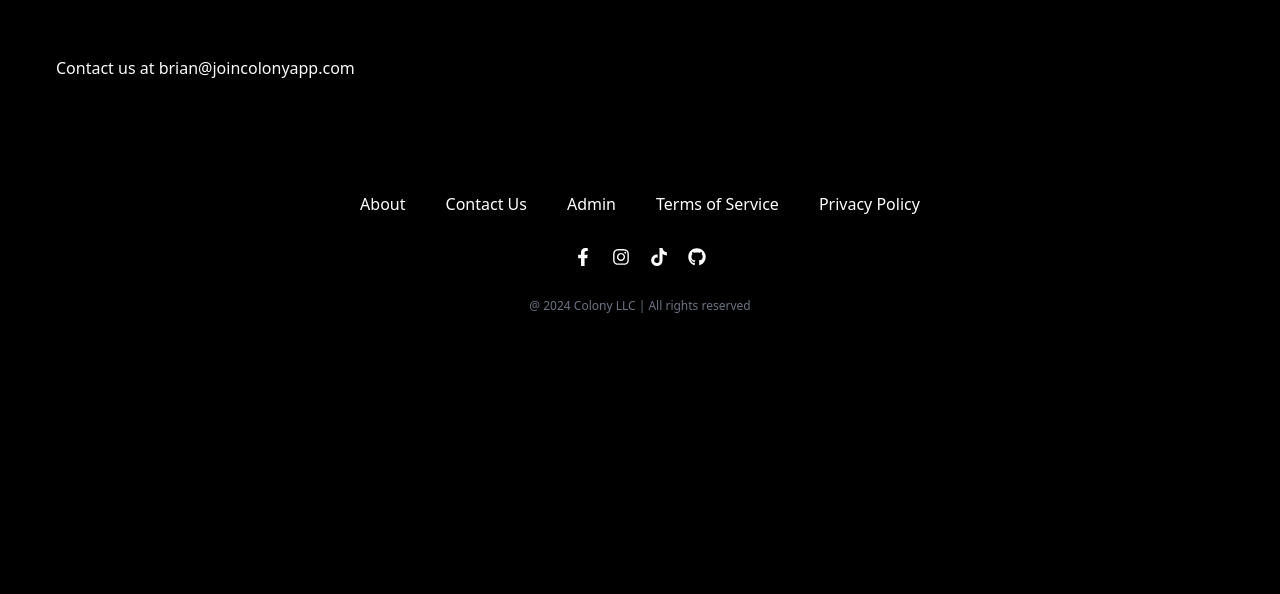
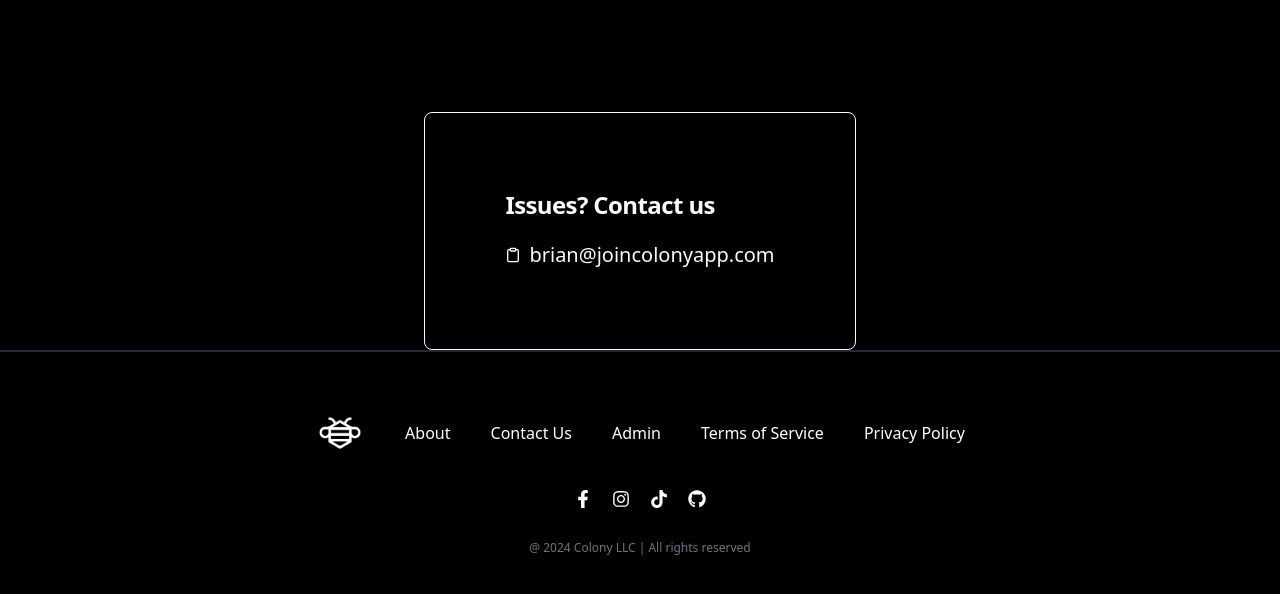
Before and after one commit to Ortbri/colony-web, a Next.js app: page /info/support in a window 1280 px wide. Shown: the top 594 px of the page. Built offline with nearby package versions, Linux system fonts and the light colour scheme.

Commit message:
chore:footer, card in contact, complete cards

```diff
--- a/app/info/privacy/page.tsx
+++ b/app/info/privacy/page.tsx
@@ -2,7 +2,7 @@ import React from 'react'
 
 export default function PrivacyPolicy() {
   return (
-    <div className='p-14'>
+    <div className='p-14 pt-24'>
       <h1>Privacy Policy for Colony App</h1>
       <p>Last updated: June 18, 2024</p>
 
--- a/app/info/support/page.tsx
+++ b/app/info/support/page.tsx
@@ -1,5 +1,39 @@
-import React from 'react'
+'use client'
+
+import React, { useState } from 'react'
+import { Card, CardContent, CardHeader, CardTitle } from '@/components/ui/card'
+import { FiCheck, FiClipboard } from 'react-icons/fi'
 
 export default function Support() {
-  return <div className='p-14'>Contact us at brian@joincolonyapp.com</div>
+  /* ---------------------------- copy to clipboard --------------------------- */
+  const [copied, setCopied] = useState(false)
+
+  const handleCopy = () => {
+    navigator.clipboard.writeText('brian@joincolonyapp.com')
+    setCopied(true)
+    setTimeout(() => setCopied(false), 2000) // Reset copied status after 2 seconds
+  }
+  /* --------------------------------- return --------------------------------- */
+  return (
+    <div className='flex items-center justify-center pt-28'>
+      <Card className='border-amber-50 bg-black p-14'>
+        <CardHeader>
+          <CardTitle>Issues? Contact us</CardTitle>
+        </CardHeader>
+        <CardContent>
+          <div className='flex items-center'>
+            <button onClick={handleCopy} className='mr-2'>
+              <FiClipboard className='text-white' />
+            </button>
+            <span className='text-xl'>brian@joincolonyapp.com</span>
+            {copied && (
+              <span className='ml-2'>
+                <FiCheck className='text-green-500' />
+              </span>
+            )}
+          </div>
+        </CardContent>
+      </Card>
+    </div>
+  )
 }
--- a/app/info/tos/page.tsx
+++ b/app/info/tos/page.tsx
@@ -2,7 +2,7 @@ import React from 'react'
 
 export default function TermsOfService() {
   return (
-    <div className='p-14'>
+    <div className='p-14 pt-14'>
       <h1>Terms of Service</h1>
       <p>Last updated: June 18, 2024</p>
 
--- a/components/pages/landing/features/colonyFeature.tsx
+++ b/components/pages/landing/features/colonyFeature.tsx
@@ -7,7 +7,7 @@ import { FaMapMarkedAlt } from 'react-icons/fa'
 
 function ColonyFeature() {
   return (
-    <div className='mb-10 mt-14 flex flex-col items-center'>
+    <div className='my-14 flex flex-col items-center'>
       <dl className='flex w-full flex-col items-center justify-between gap-14 px-4 md:flex-row'>
         {/* item 1 */}
         <div className='flex w-full flex-col items-center text-center md:w-1/3'>
--- a/components/pages/landing/features/hirerFeature.tsx
+++ b/components/pages/landing/features/hirerFeature.tsx
@@ -63,7 +63,7 @@ const CompleteSkelly = () => {
   return (
     <div className='my-24 flex flex-col items-center'>
       <IoMdCheckmark size={100} />
-      <div className='flex flex-col items-center gap-6'>
+      <div className='mx-14 flex flex-col items-center gap-6 text-center'>
         <h3 className='text-4xl font-bold'>Complete</h3>
         <p>Time saved? it depends. Start one task at a time.</p>
       </div>
--- a/components/pages/landing/features/workerFeature.tsx
+++ b/components/pages/landing/features/workerFeature.tsx
@@ -64,7 +64,7 @@ const CompleteSkelly = () => {
   return (
     <div className='my-24 flex flex-col items-center'>
       <IoMdCheckmark size={100} />
-      <div className='flex flex-col items-center gap-6'>
+      <div className='mx-14 flex flex-col items-center gap-6 text-center'>
         <h3 className='text-4xl font-bold'>Complete</h3>
         <p>Extra income. One task at a time.</p>
       </div>
--- a/components/pages/layout/Footer.tsx
+++ b/components/pages/layout/Footer.tsx
@@ -5,9 +5,21 @@ import { FaInstagram, FaGithub, FaFacebookF, FaTiktok } from 'react-icons/fa'
 
 const Footer = () => {
   return (
-    <footer className='flex flex-col items-center gap-8 bg-black px-5 py-14'>
-      {/* links */}
+    <footer className='flex flex-col items-center gap-8 border-t-2 px-5 py-14'>
       <div className='flex w-full max-w-7xl flex-col items-center justify-center gap-10 md:flex-row'>
+        {/* image here */}
+        <div className='flex items-center'>
+          <Link href={'/'}>
+            <Image
+              src={'/ColonyLogoWhite.png'}
+              width={50}
+              height={50}
+              alt='Colony Logo'
+            />
+          </Link>
+        </div>
+        {/* links */}
+
         <ul className='flex flex-col items-center gap-10 pb-8 text-white md:flex-row md:pb-0'>
           <li>
             <Link href='/info/about' className='hover:text-gray-300'>
```
